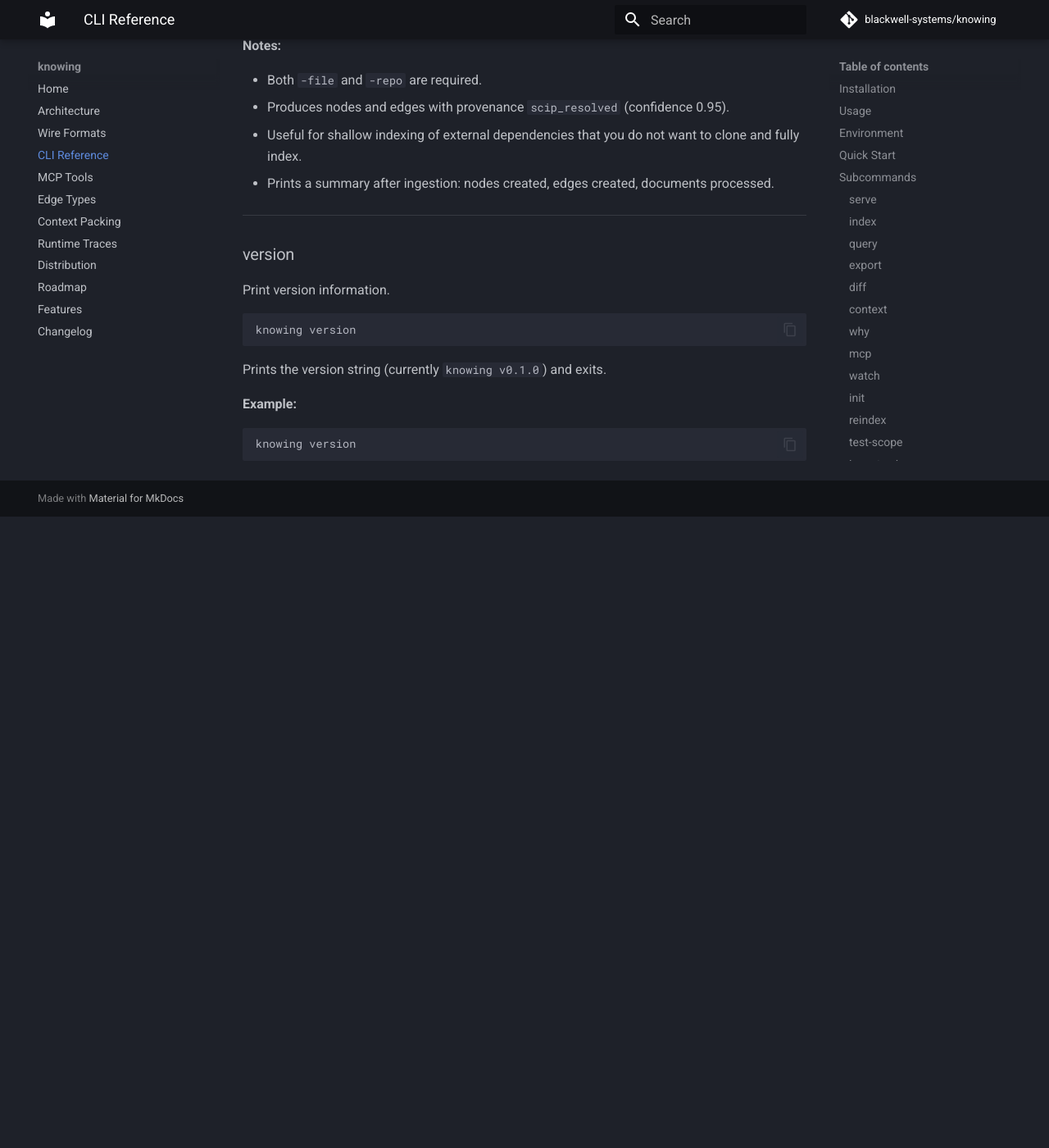
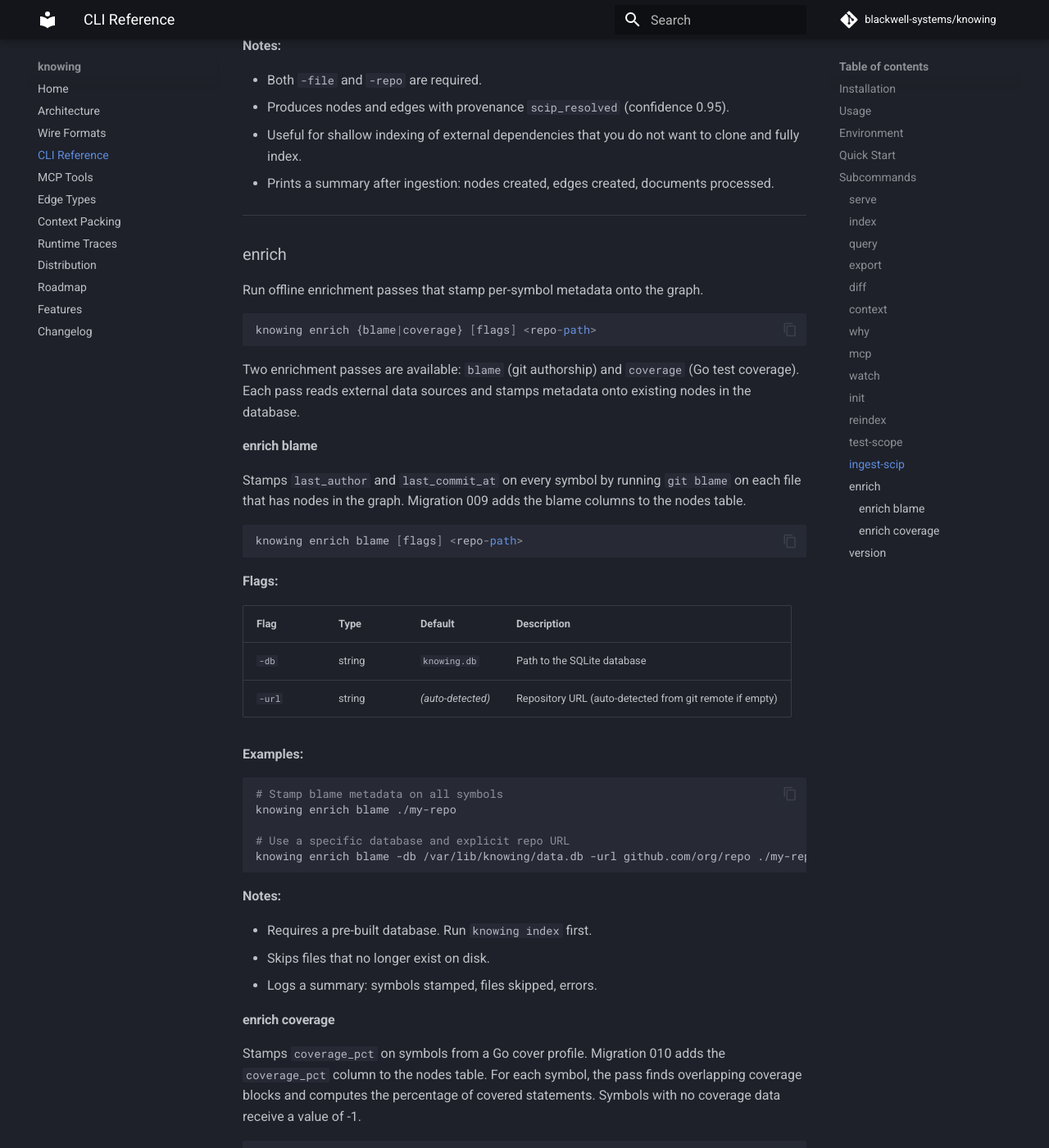
Before and after one commit to blackwell-systems/knowing, an MkDocs documentation site: the page built from docs/CLI.md, in a window 1280 px wide and 1400 px high, scrolled down 15750 px. Shown: the whole window at 82% size. Built offline with MkDocs 1.6.1 and Material for MkDocs 9.7.7, drawn with Linux system fonts in a browser that asks for light colours; comment, search, counter and statistics services are not loaded; before the commit the page ends 16380 px from its top, so only the background shows below that; some of the changed text lies outside the part shown.

Commit message:
docs: ensure enrich blame, enrich coverage, and recent features in all docs

````diff
--- a/docs/CLI.md
+++ b/docs/CLI.md
@@ -13,7 +13,7 @@ See [DISTRIBUTION.md](DISTRIBUTION.md) for installation instructions.
 knowing <subcommand> [flags]
 ```
 
-Subcommands: `serve`, `index`, `query`, `export`, `diff`, `context`, `why`, `mcp`, `watch`, `reindex`, `init`, `test-scope`, `ingest-scip`, `version`.
+Subcommands: `serve`, `index`, `query`, `export`, `diff`, `context`, `why`, `mcp`, `watch`, `reindex`, `init`, `test-scope`, `ingest-scip`, `enrich`, `version`.
 
 ## Environment
 
@@ -710,6 +710,93 @@ knowing ingest-scip -db /var/lib/knowing/data.db -file deps.scip -repo github.co
 
 ---
 
+### enrich
+
+Run offline enrichment passes that stamp per-symbol metadata onto the graph.
+
+```
+knowing enrich {blame|coverage} [flags] <repo-path>
+```
+
+Two enrichment passes are available: `blame` (git authorship) and `coverage`
+(Go test coverage). Each pass reads external data sources and stamps metadata
+onto existing nodes in the database.
+
+#### enrich blame
+
+Stamps `last_author` and `last_commit_at` on every symbol by running
+`git blame` on each file that has nodes in the graph. Migration 009 adds the
+blame columns to the nodes table.
+
+```
+knowing enrich blame [flags] <repo-path>
+```
+
+**Flags:**
+
+| Flag | Type | Default | Description |
+|------|------|---------|-------------|
+| `-db` | string | `knowing.db` | Path to the SQLite database |
+| `-url` | string | *(auto-detected)* | Repository URL (auto-detected from git remote if empty) |
+
+**Examples:**
+
+```bash
+# Stamp blame metadata on all symbols
+knowing enrich blame ./my-repo
+
+# Use a specific database and explicit repo URL
+knowing enrich blame -db /var/lib/knowing/data.db -url github.com/org/repo ./my-repo
+```
+
+**Notes:**
+
+- Requires a pre-built database. Run `knowing index` first.
+- Skips files that no longer exist on disk.
+- Logs a summary: symbols stamped, files skipped, errors.
+
+#### enrich coverage
+
+Stamps `coverage_pct` on symbols from a Go cover profile. Migration 010 adds
+the `coverage_pct` column to the nodes table. For each symbol, the pass finds
+overlapping coverage blocks and computes the percentage of covered statements.
+Symbols with no coverage data receive a value of -1.
+
+```
+knowing enrich coverage [flags] <repo-path>
+```
+
+**Flags:**
+
+| Flag | Type | Default | Description |
+|------|------|---------|-------------|
+| `-db` | string | `knowing.db` | Path to the SQLite database |
+| `-url` | string | *(auto-detected)* | Repository URL (auto-detected from git remote if empty) |
+| `-profile` | string | `cover.out` | Path to Go cover profile |
+
+**Examples:**
+
+```bash
+# Stamp coverage data from the default cover.out
+knowing enrich coverage ./my-repo
+
+# Use a specific cover profile and explicit repo URL
+knowing enrich coverage -profile cover.out -url github.com/org/repo ./my-repo
+
+# Use an absolute path to the cover profile
+knowing enrich coverage -profile /tmp/cover.out -db /var/lib/knowing/data.db ./my-repo
+```
+
+**Notes:**
+
+- Requires a pre-built database. Run `knowing index` first.
+- The cover profile must be in Go's standard format (`go test -coverprofile`).
+- Cover profiles use full module paths; the pass matches by suffix against
+  the file paths stored in the graph.
+- Logs a summary: symbols stamped, files without coverage data.
+
+---
+
 ### version
 
 Print version information.
````
Also changed, not shown: docs/CHANGELOG.md (+1 -0 lines), docs/FEATURES.md (+21 -1 lines), docs/architecture.md (+13 -0 lines).
